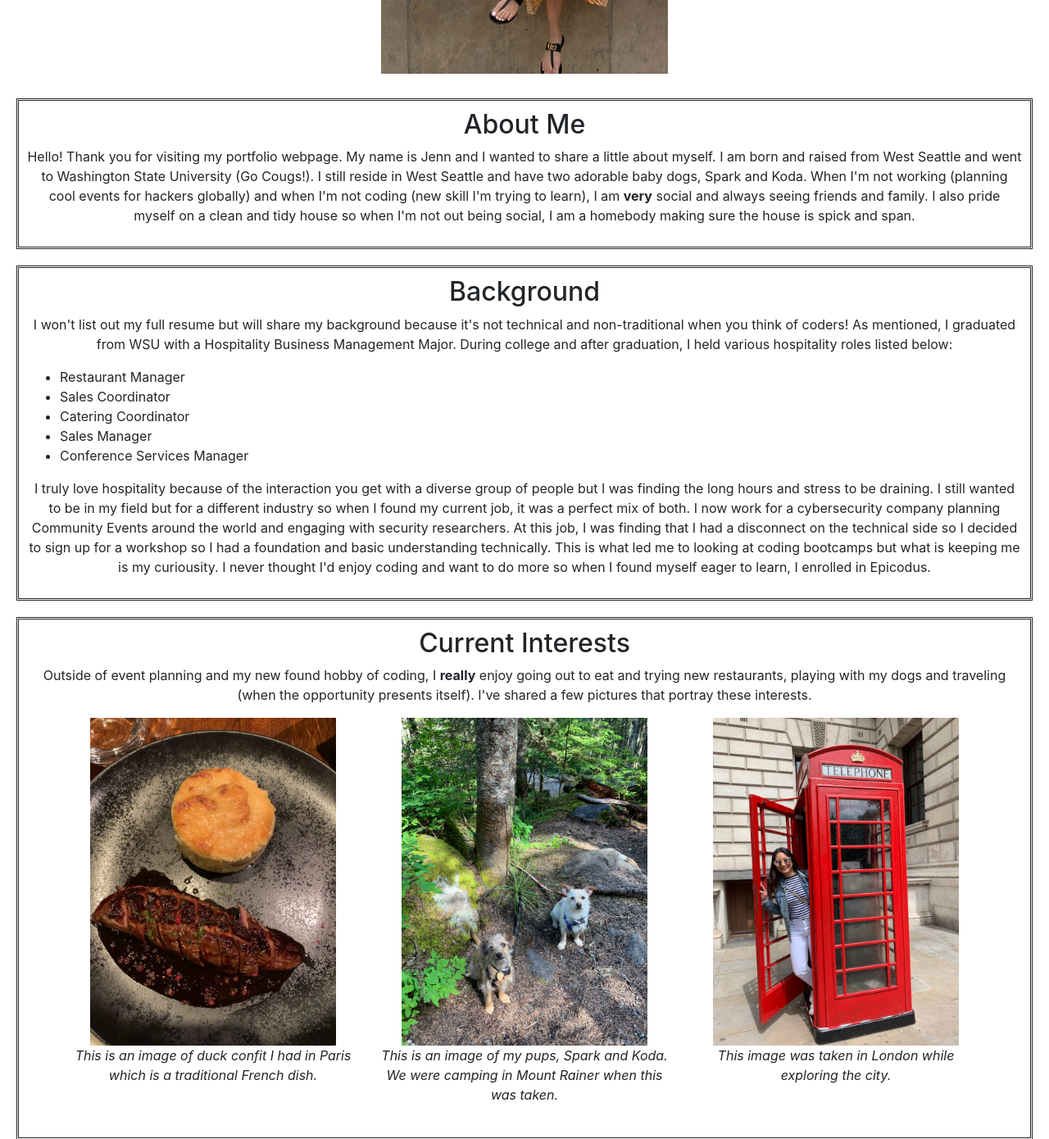
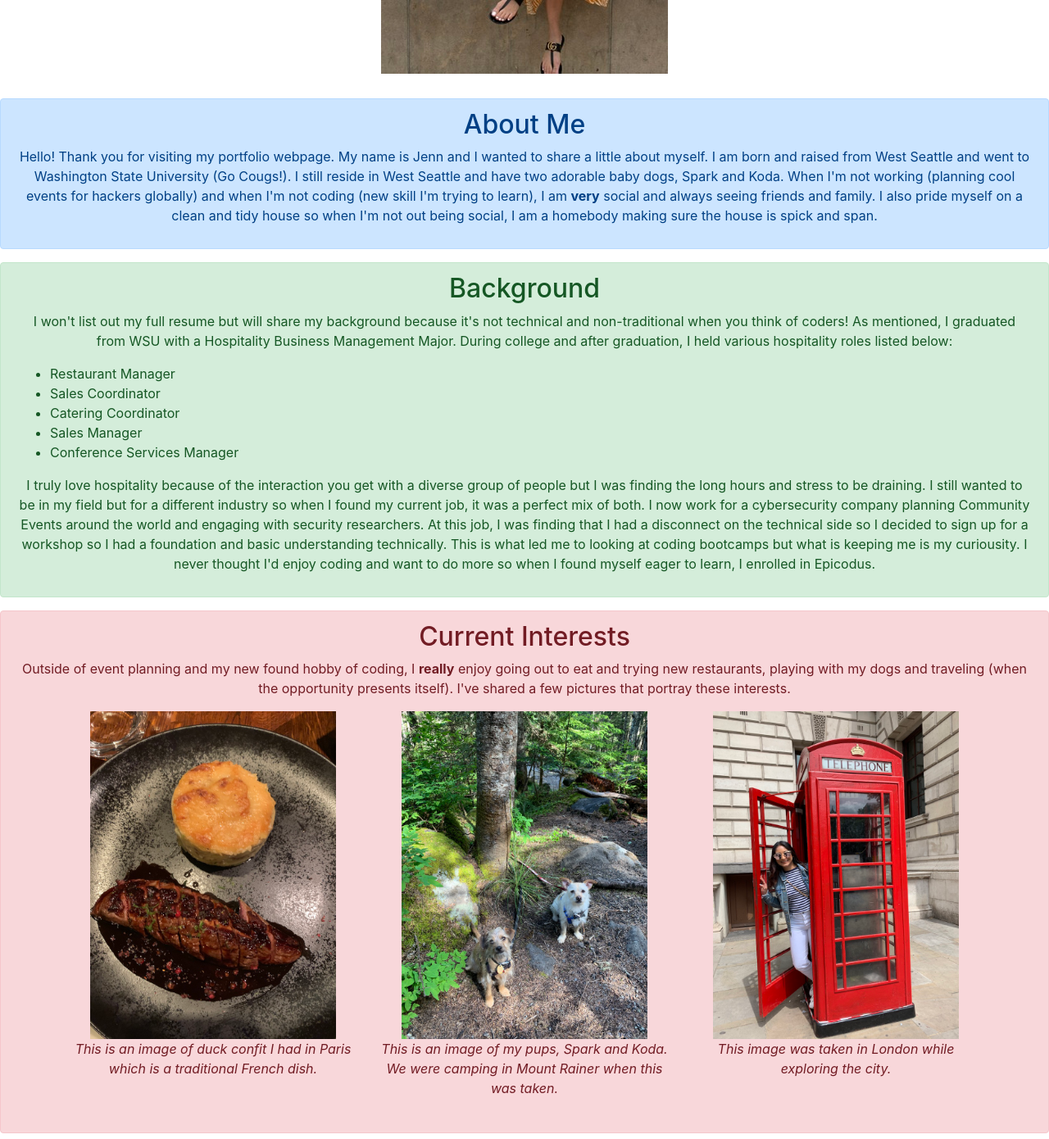
Before and after one commit to jenneugenio/Portfolio, a plain HTML site: page index.html in a window 1280 px wide. Shown: the part 640-2030 px from the top of the page at 82% size. Drawn offline with Linux system fonts and the light colour scheme.

Commit message:
Create README.md and add one last Bootstrap CSS element to make each section its own color.

```diff
--- a/index.html
+++ b/index.html
@@ -13,12 +13,11 @@
       <div class="img">
       <img src="imgs/paris.jpg" alt="Picture of Jenn Eugenio">
       </div>
-      <div class="section">
-        <h2>About Me</h2>
+      <div class="alert alert-primary" role="alert">
+      <h2>About Me</h2>
           <p>Hello! Thank you for visiting my portfolio webpage. My name is Jenn and I wanted to share a little about myself. I am born and raised from West Seattle and went to Washington State University (Go Cougs!). I still reside in West Seattle and have two adorable baby dogs, Spark and Koda. When I'm not working (planning cool events for hackers globally) and when I'm not coding (new skill I'm trying to learn), I am <strong>very</strong> social and always seeing friends and family. I also pride myself on a clean and tidy house so when I'm not out being social, I am a homebody making sure the house is spick and span.</p>
-        </div>
       </div>
-      <div class="section">
+      <div class="alert alert-success" role="alert">
         <h2>Background</h2>
           <p>I won't list out my full resume but will share my background because it's not technical and non-traditional when you think of coders! As mentioned, I graduated from WSU with a  Hospitality Business Management Major. During college and after graduation, I held various hospitality roles listed below:</p>
           <div class="list">
@@ -32,7 +31,7 @@
           </ul>
           <p>I truly love hospitality because of the interaction you get with a diverse group of people but I was finding the long hours and stress to be draining. I still wanted to be in my field but for a different industry so when I found my current job, it was a perfect mix of both. I now work for a cybersecurity company planning Community Events around the world and engaging with security researchers. At this job, I was finding that I had a disconnect on the technical side so I decided to sign up for a workshop so I had a foundation and basic understanding technically. This is what led me to looking at coding bootcamps but what is keeping me is my curiousity. I never thought I'd enjoy coding and want to do more so when I found myself eager to learn, I enrolled in Epicodus.</p>
         </div>
-        <div class="section">
+        <div class="alert alert-danger" role="alert">
         <h2>Current Interests</h2>
           <p>Outside of event planning and my new found hobby of coding, I <strong>really</strong> enjoy going out to eat and trying new restaurants, playing with my dogs and traveling (when the opportunity presents itself). I've shared a few pictures that portray these interests.</p>
         <div class="container">
@@ -51,7 +50,7 @@
           </div>
         </div>
         </div>
-        <div class="section">
+        <div class="alert alert-warning" role="alert">
         <h2>List of Projects</h2>
         <div class="bg-warning">
         <h6><em>Please note, I am still a beginner so these projects are not yet robust with lots of code. I will update as I start to work on more projects!</em></h6>
```
Also changed, not shown: 1 other file.
